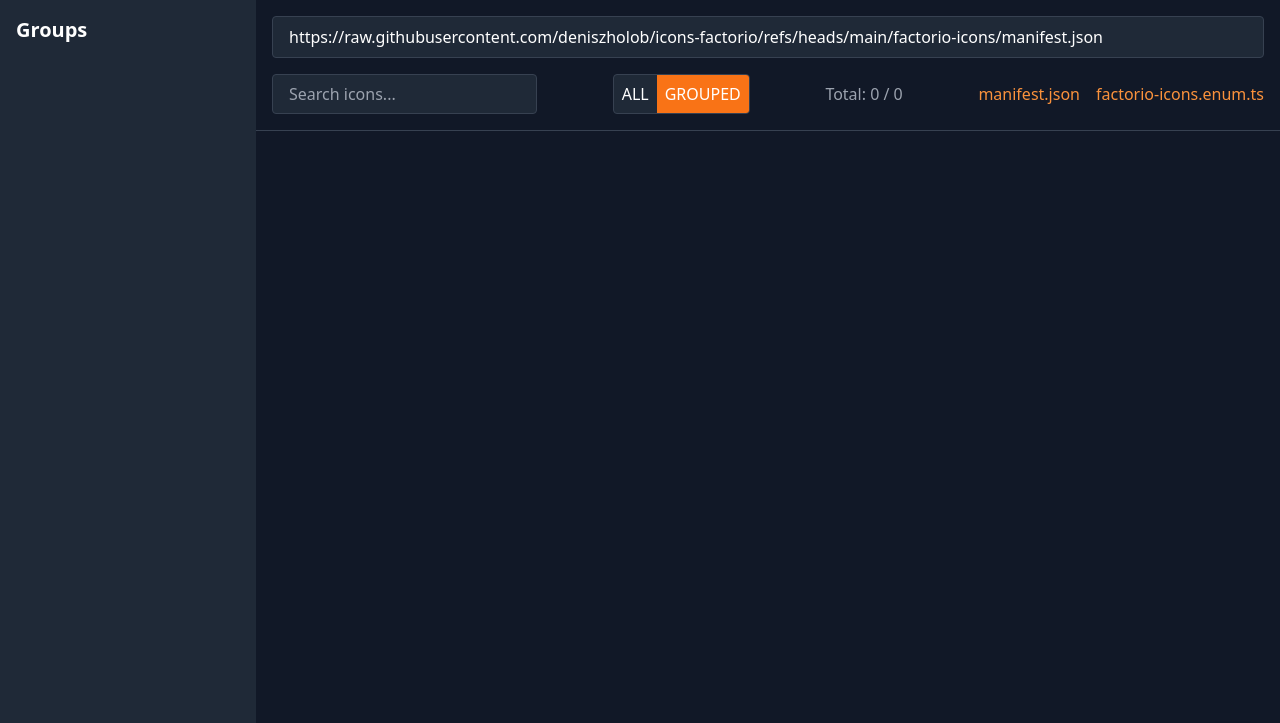
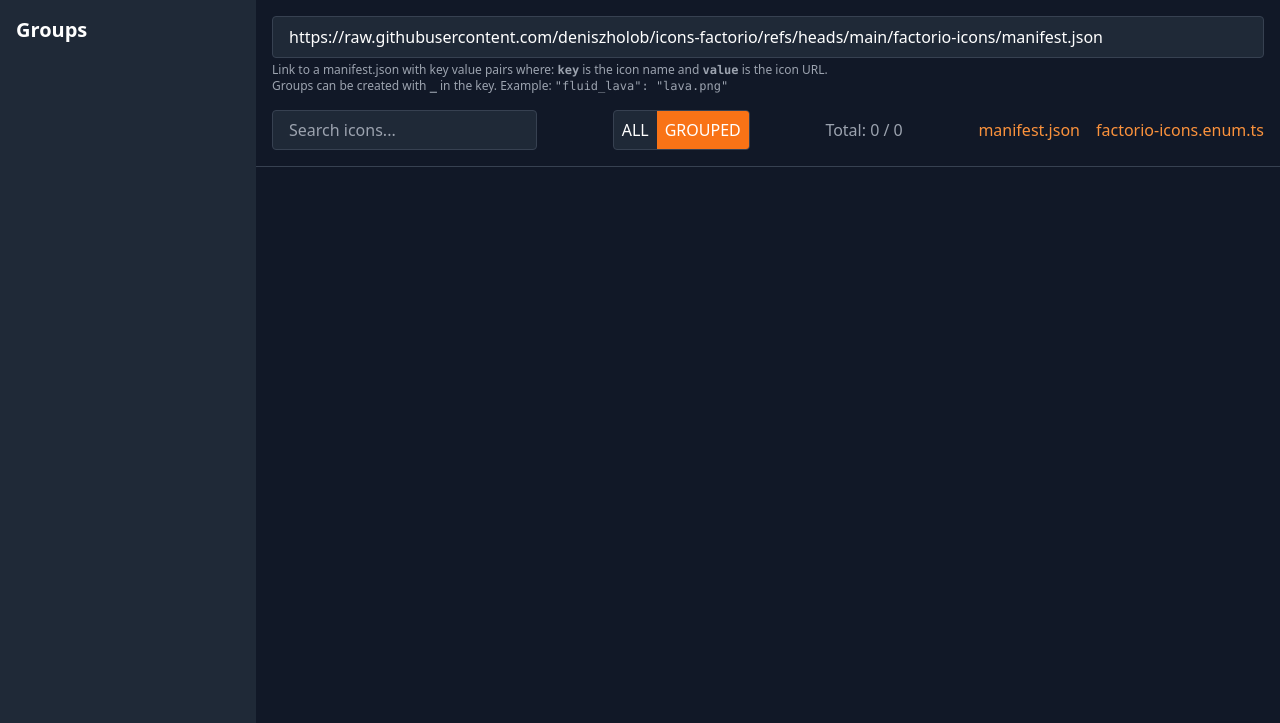
Before and after one commit to deniszholob/icons-viewer, a website built with Vite: page index.html in a window 1280 px wide. Shown: the top 723 px of the page. Built offline with nearby package versions, Linux system fonts and the light colour scheme.

Commit message:
Update index with info and update readme

```diff
--- a/index.html
+++ b/index.html
@@ -8,7 +8,7 @@
     <meta name="author" content="Denis Zholob" />
 
     <!-- Title/Icon -->
-    <title>Icon Viewe</title>
+    <title>Icon Viewer</title>
     <link rel="icon" type="image/x-icon" href="favicon.ico" />
     <link rel="icon" type="image/svg+xml" href="/vite.svg" />
     <base href="./" />
@@ -62,6 +62,7 @@
       <!-- Main Content -->
       <div class="flex-1 overflow-y-auto flex flex-col">
         <div class="flex flex-col gap-4 w-full mx-auto max-w-7xl p-4">
+          <div class="flex flex-col gap-1">
             <input
               class="w-full rounded border border-gray-700 bg-gray-800 px-4 py-2 text-white placeholder-gray-400"
               id="manifest-url"
@@ -69,6 +70,14 @@
               placeholder="Input manifest URL..."
               value="https://raw.githubusercontent.com/deniszholob/icons-factorio/refs/heads/main/factorio-icons/manifest.json"
             />
+            <p class="text-gray-400 text-xs">
+              Link to a manifest.json with key value pairs where:
+              <code class="font-bold">key</code> is the icon name and
+              <code class="font-bold">value</code> is the icon URL. <br />Groups can be created with
+              <code class="font-bold">_</code> in the key. Example:
+              <kbd>"fluid_lava": "lava.png"</kbd>
+            </p>
+          </div>
 
           <div class="flex flex-row gap-2 items-center justify-between">
             <input
```
Also changed, not shown: README.md. Lines whose indentation alone changed are shown as unchanged.
